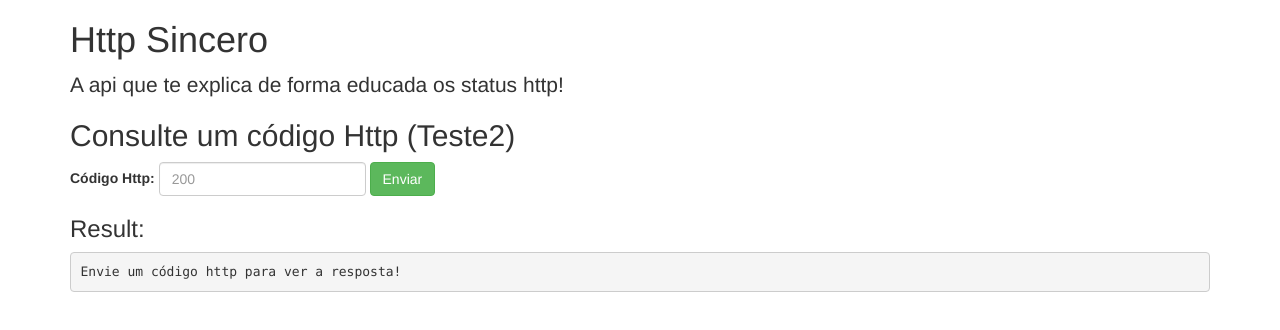
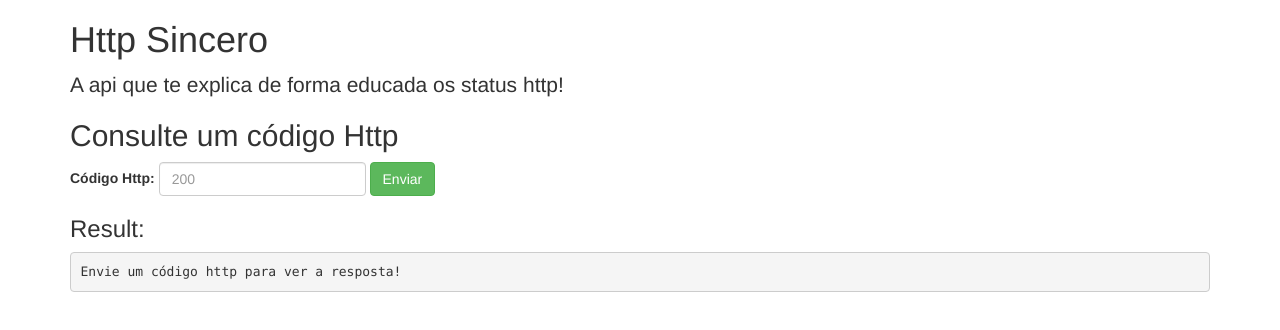
Before and after one commit to RafaelMarotta/http-sincero, a website: page public/index.html in a window 1280 px wide. Drawn offline with nearby package versions, Linux system fonts and the light colour scheme.

Commit message:
Fix index.html

```diff
--- a/package.json
+++ b/package.json
@@ -20,7 +20,7 @@
   "main": "./bin/www",
   "repository": {
     "type": "git",
-    "url": "git://github.com/nodeshift-starters/nodejs-rest-http.git"
+    "url": "git://github.com/RafaelMarotta/http-sincero.git"
   },
   "files": [
     "package.json",
@@ -30,9 +30,9 @@
     "bin"
   ],
   "bugs": {
-    "url": "https://github.com/nodeshift-starters/nodejs-rest-http/issues"
+    "url": "https://github.com/RafaelMarotta/http-sincero/issues"
   },
-  "homepage": "https://github.com/nodeshift-starters/nodejs-rest-http",
+  "homepage": "https://github.com/RafaelMarotta/http-sincero.git",
   "devDependencies": {
     "eslint": "^8.22.0",
     "eslint-config-semistandard": "^17.0.0",
--- a/public/index.html
+++ b/public/index.html
@@ -19,7 +19,7 @@
           A api que te explica de forma educada os status http!
         </p>
 
-        <h2>Consulte um código Http (Teste2)</h2>
+        <h2>Consulte um código Http</h2>
 
         <form class="form-inline" @submit.prevent="getJSON">
           <div class="form-group">
--- a/server/app.js
+++ b/server/app.js
@@ -8,7 +8,7 @@ const app = express();
 
 app.use(bodyParser.json());
 app.use(bodyParser.urlencoded({ extended: false }));
-app.use('/', express.static(path.join(__dirname, 'public')));
+app.use('/', express.static(path.join(__dirname, '../public')));
 
 app.use('/api/v1/codes/:code', (request, response) => {
   let code = request.params.code
```
Also changed, not shown: 1 other file.
